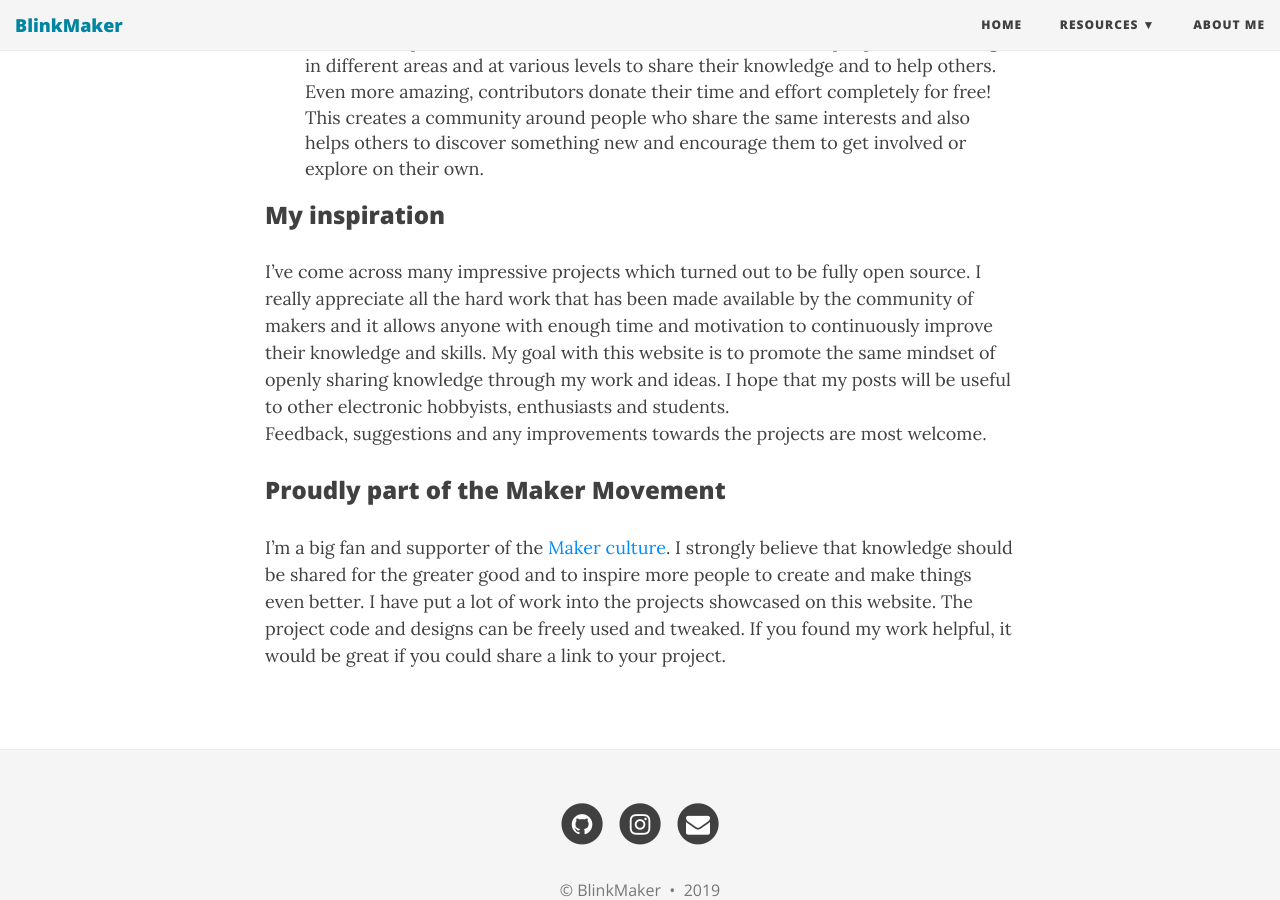
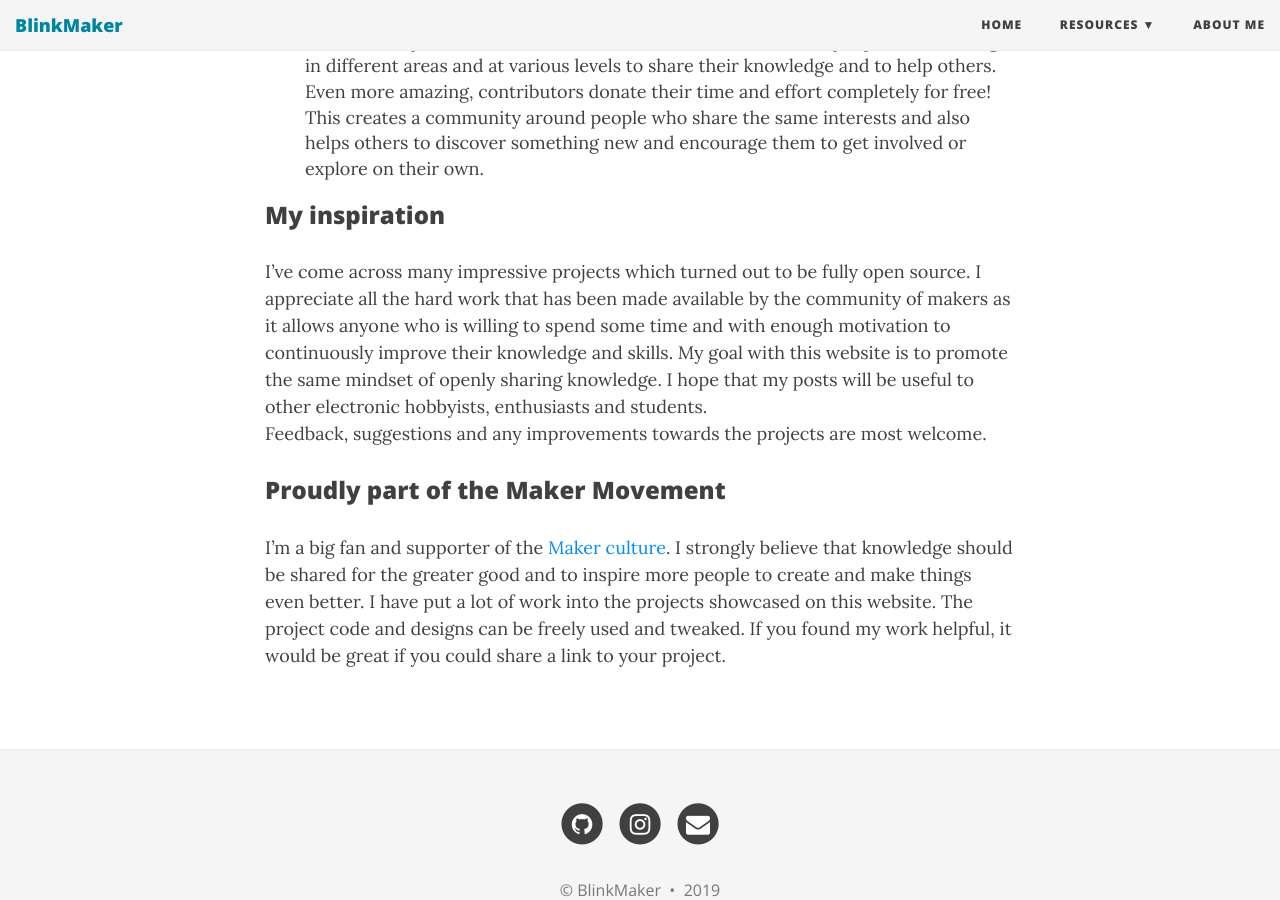
Before and after one commit to blinkmaker/blinkmaker.github.io, a Jekyll site: the page built from aboutme.md, in a window 1280 px wide and 900 px high, scrolled down 603 px. Built offline with Jekyll 4.4.1, drawn with Linux system fonts in a browser that asks for light colours; nearby versions of some CDN libraries.

Commit message:
Update aboutme.md

```diff
--- a/aboutme.md
+++ b/aboutme.md
@@ -12,7 +12,7 @@
 * **Maker**: I am passionate about the Maker Movement and all the people contributing in different areas and at various levels to share their knowledge and to help others. Even more amazing, contributors donate their time and effort completely for free! This creates a community around people who share the same interests and also helps others to discover something new and encourage them to get involved or explore on their own.
 
 ### My inspiration
-I've come across many impressive projects which turned out to be fully open source. I really appreciate all the hard work that has been made available by the community of makers and it allows anyone with enough time and motivation to continuously improve their knowledge and skills. My goal with this website is to promote the same mindset of openly sharing knowledge through my work and ideas. I hope that my posts will be useful to other electronic hobbyists, enthusiasts and students.
+I've come across many impressive projects which turned out to be fully open source. I appreciate all the hard work that has been made available by the community of makers as it allows anyone who is willing to spend some time and with enough motivation to continuously improve their knowledge and skills. My goal with this website is to promote the same mindset of openly sharing knowledge. I hope that my posts will be useful to other electronic hobbyists, enthusiasts and students.
 Feedback, suggestions and any improvements towards the projects are most welcome.
 
 ### Proudly part of the Maker Movement
```
